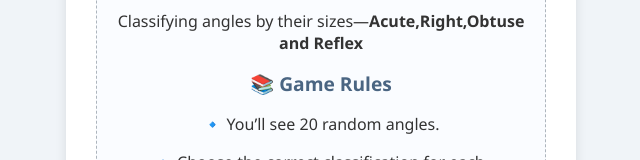
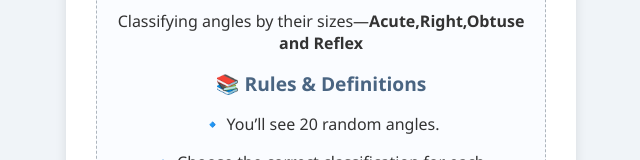
Before and after one commit to Scribble-Works/B7.3.1.1.1, a plain HTML site: page index.html in a window 1280 px wide. Shown: the part 312-472 px from the top of the page, without its empty margins (319-959 px from the left). Drawn offline with Linux system fonts and the light colour scheme.

Commit message:
Modified

```diff
--- a/index.html
+++ b/index.html
@@ -14,7 +14,7 @@
             <h2>B7.3.1.1.1</h2>
             <p>Classifying angles by their sizes—<strong>Acute,Right,Obtuse and Reflex</strong></p>
 
-            <h3>📚 Game Rules</h3>
+            <h3>📚 Rules & Definitions</h3>
 
             <p>🔹 You’ll see 20 random angles.</p>
             <p>🔹 Choose the correct classification for each.</p>
```
